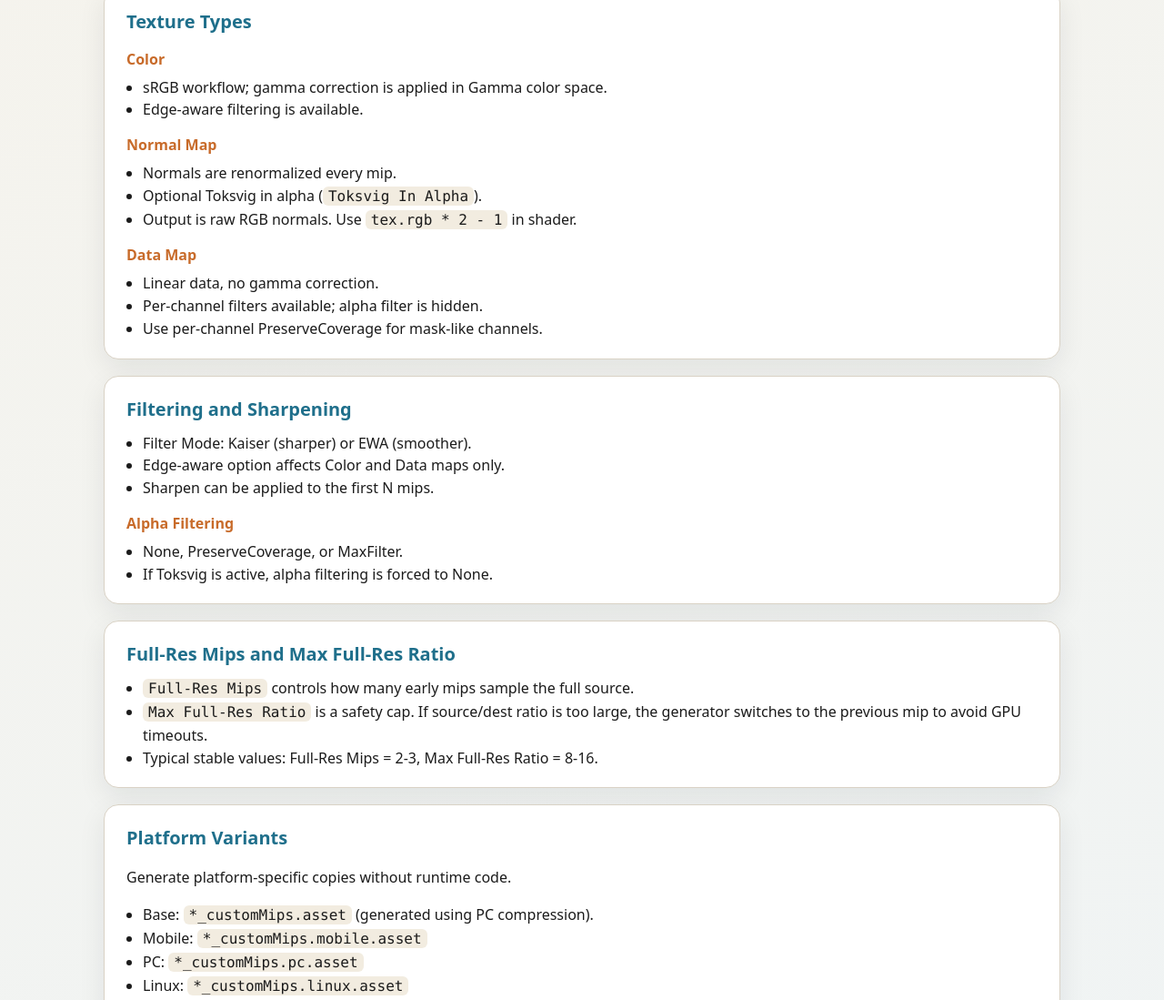
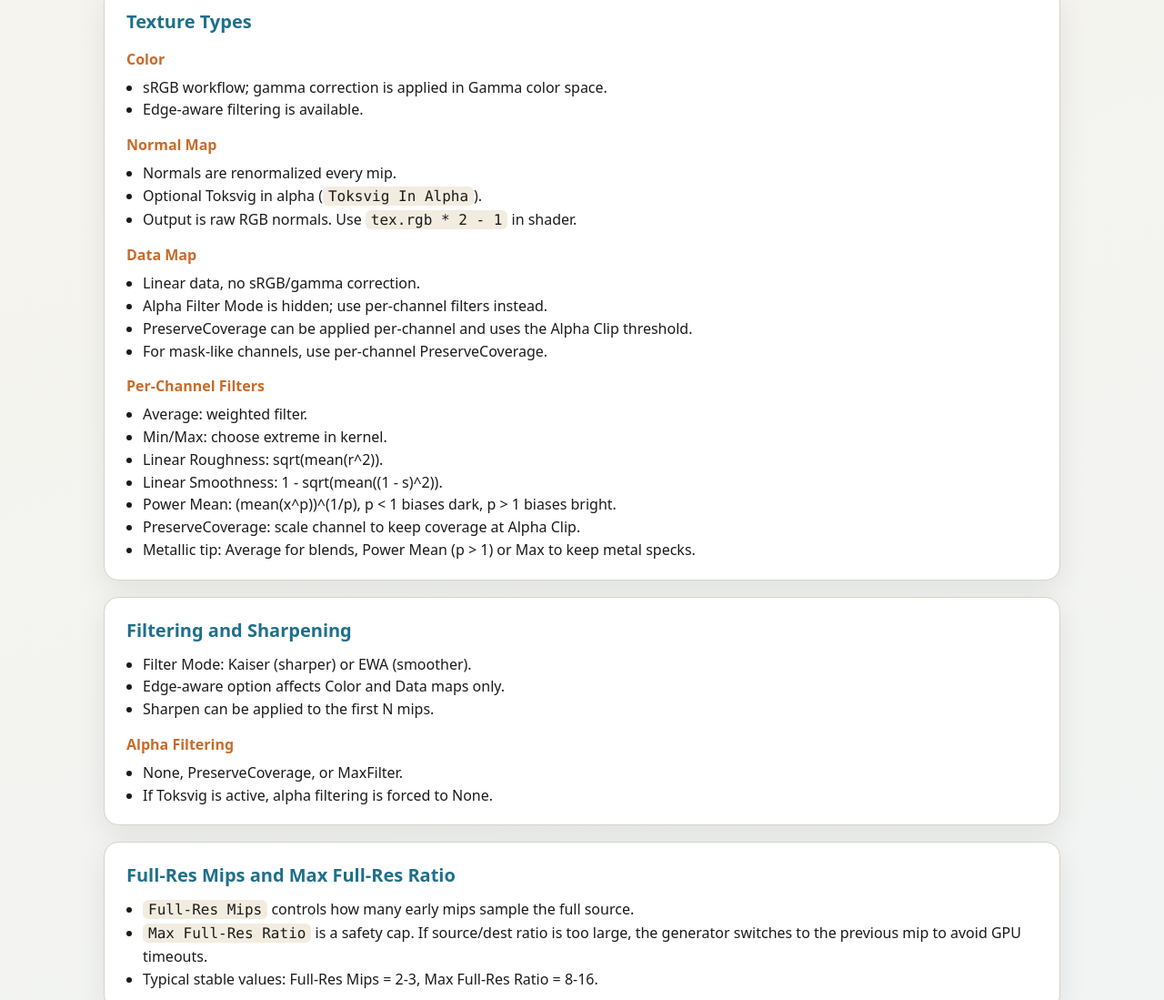
Before and after one commit to BarkarIvan/com.barkar.cg_tools, a website: page Editor/CustomMipMapGenerator/CustomMipMapGenerator.html in a window 1280 px wide. Shown: the part 747-1846 px from the top of the page at 91% size. Drawn offline with Linux system fonts and the light colour scheme.

Commit message:
- custom mips: scroll rect and html

```diff
--- a/Editor/CustomMipMapGenerator/CustomMipMapGenerator.html
+++ b/Editor/CustomMipMapGenerator/CustomMipMapGenerator.html
@@ -157,9 +157,20 @@
         </ul>
         <h3>Data Map</h3>
         <ul>
-          <li>Linear data, no gamma correction.</li>
-          <li>Per-channel filters available; alpha filter is hidden.</li>
-          <li>Use per-channel PreserveCoverage for mask-like channels.</li>
+          <li>Linear data, no sRGB/gamma correction.</li>
+          <li>Alpha Filter Mode is hidden; use per-channel filters instead.</li>
+          <li>PreserveCoverage can be applied per-channel and uses the Alpha Clip threshold.</li>
+          <li>For mask-like channels, use per-channel PreserveCoverage.</li>
+        </ul>
+        <h3>Per-Channel Filters</h3>
+        <ul>
+          <li>Average: weighted filter.</li>
+          <li>Min/Max: choose extreme in kernel.</li>
+          <li>Linear Roughness: sqrt(mean(r^2)).</li>
+          <li>Linear Smoothness: 1 - sqrt(mean((1 - s)^2)).</li>
+          <li>Power Mean: (mean(x^p))^(1/p), p &lt; 1 biases dark, p &gt; 1 biases bright.</li>
+          <li>PreserveCoverage: scale channel to keep coverage at Alpha Clip.</li>
+          <li>Metallic tip: Average for blends, Power Mean (p &gt; 1) or Max to keep metal specks.</li>
         </ul>
       </section>
 
--- a/package.json
+++ b/package.json
@@ -1,6 +1,6 @@
 {
   "name": "com.barkar.cg_tools",
-  "version": "1.1.5",
+  "version": "1.1.51",
   "displayName": "Barkar CG tools",
   "description": "CG Tools",
   "unity": "6000.3",
```
Also changed, not shown: 1 other file.
